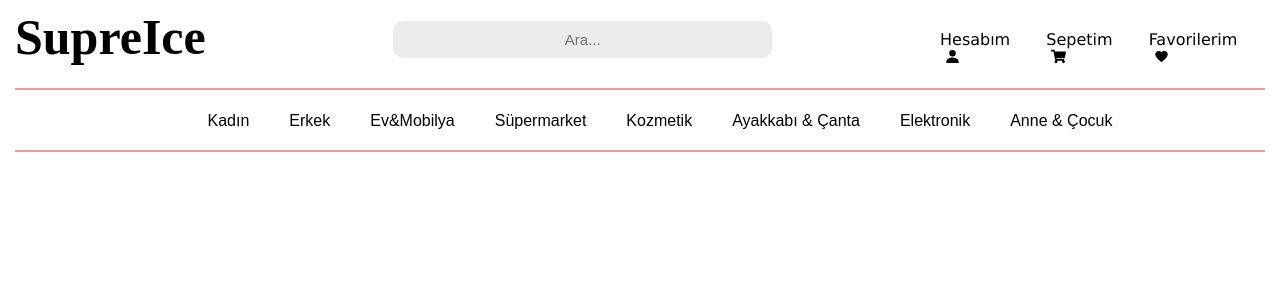
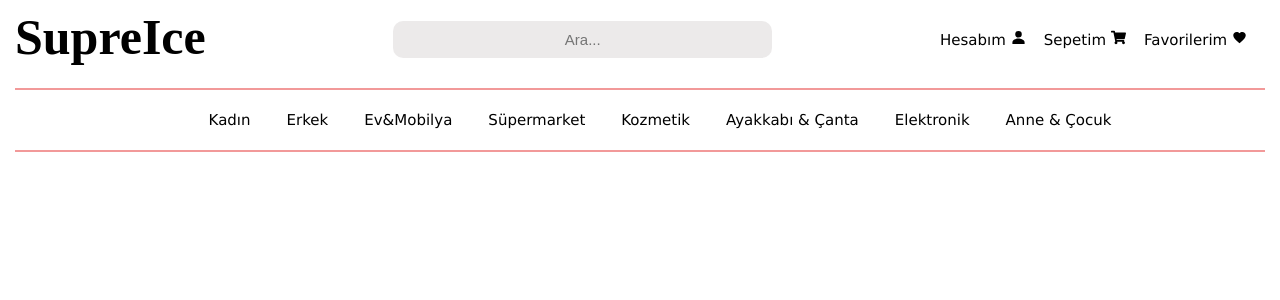
Before and after one commit to AysuDemirci/SupreIce_Design, a React (Create React App) app: page / in a window 1280 px wide. Shown: the top 300 px of the page. Built offline with nearby package versions, Linux system fonts and the light colour scheme.

Commit message:
dropdown genel tamamlanması

```diff
--- a/src/Components/Navbar.js
+++ b/src/Components/Navbar.js
@@ -752,7 +752,7 @@ export default function Navbar() {
         />
       </div>
       <div className="menu-icon" onClick={handleShowNavbar}>
-        <IoMenu />
+        <IoMenu style={{width:"50px"}}/>
       </div>
       <div
         className={`navbar ${showNavbar && "active"}`}
@@ -767,19 +767,21 @@ export default function Navbar() {
               onMouseEnter={() => handleMouseEnter(item.id)}
               onMouseLeave={handleMouseLeave}
             >
-              <a href="/" style={{ textDecoration: "none", color: "black" }}>
-                {" "}
-                <button
+              <a
+                href="/"
                 className="navbar-menuItems"
                 style={{
+                  textDecoration: "none",
+
                   borderBottom:
-                      isDrowpdownVisible && activeMenuId === item.id
+                    activeMenuId === item.id
                       ? "3px solid #bf4565"
                       : "transparent",
+                  color:activeMenuId===item.id?"#bf4565" :"black"  ,
                 }}
               >
+
                 {item.name}
-                </button>
               </a>
 
               {isDrowpdownVisible && activeMenuId === item.id && (
@@ -794,13 +796,14 @@ export default function Navbar() {
               onMouseEnter={handleCartMouseEnter}
               onMouseLeave={handleCartMouseLeave}
             >
-              {isCartDropdownVisible && (
-                <CartDropdown accountDetails={accountDetails} />
-              )}
+
               <a className="navbar-ul2-li-drp navbar-ul2-li" href="/">
                 Hesabım
                 <IoPersonSharp className="icons" />
               </a>
+              {isCartDropdownVisible && (
+                <CartDropdown accountDetails={accountDetails} />
+              )}
             </li>
             <li>
               <a className="navbar-ul2-li" href="/">
--- a/src/Style.css
+++ b/src/Style.css
@@ -4,9 +4,6 @@
     align-items: center;
     margin:auto;
 }
-
-
-
 
 .navbar{
     height: 60px;
@@ -46,19 +43,14 @@
 .navbar-menuItems{
     background-color: transparent;
     border: none;
-    font-size: 16px;
+    font-size: 15px;
     text-align: center;
-    border-bottom: 3px solid transparent;
     position: relative;
-    margin-top: 2px;
-    padding: 20px;
+    margin-top: -5px;
+    padding: 18px;
+    font-family: 'Lucida Sans', 'Lucida Sans Regular', 'Lucida Grande', 'Lucida Sans Unicode', Geneva, Verdana, sans-serif;
 }
 
-
-.navbar-menuItems:hover{
-    border-bottom:3px solid #bf4565;
-    color: #bf4565;
-}
 
 .navbar-searchInput{
     height: 35px;
@@ -84,13 +76,13 @@
     transition: all linear 0.3s;
     display: flex;
     position: absolute;
-    width:943px;
+    width:920px;
     overflow: hidden;
     box-sizing: border-box;
     height: 300px;
     margin: auto;
     top: 105%;
-    left: 175px;
+    left: 185px;
     z-index: 10;
     border-bottom-left-radius: 10px;
     border-bottom-right-radius: 10px;
@@ -107,7 +99,7 @@
     margin: unset;
     display: flex;
     font-size: 13px;
-    margin-left: -15px;
+    margin-left: -20px;
     margin-top: 15px;
 
 
@@ -140,7 +132,7 @@
 .navbar-ul2-li{
   text-decoration: none;
   color: black;
-  font-size: 16px;
+  font-size: 15px;
 
 
 
@@ -148,7 +140,7 @@
 .navbar-ul2-li-drp{
   text-decoration: none;
   color: black;
-  font-size: 16px;
+  font-size: 15px;
 
 
 
@@ -214,15 +206,18 @@
 @media(max-width:1275px){
   .menu-icon{
     display: block;
+    margin-top: -55px;
+    margin-left: 40px;
+
 
   }
   .navbar{
-    position: absolute;
+    position: fixed;
     right: 0;
-    top: 70px;
+    top: 0px;
     background-color: #fef7e5;
     width: 0px;
-    height: calc(100vh - 60px);
+    height: calc(100vh);
     transition: all 0.3s ease-in;
     overflow: hidden;
     border: none;
@@ -237,19 +232,20 @@
   .navbar ul{
     display: flex;
     flex-direction: column;
-    margin-top: 50px;
+    margin-top: 100px;
 
 
   }
   .navbar ul li{
     margin-right: unset;
+    margin-bottom: 45px;
+
 
   }
   .navbar-ul2-style{
-    margin-top: 530px;
+    margin-top: 540px;
     margin-left: 385px;
     position: absolute;
-    font-size: 35px;
 
   }
   .icons{
@@ -257,11 +253,21 @@
 
   }
   .navbar-menuItems{
-    font-family: 'Lucida Sans', 'Lucida Sans Regular', 'Lucida Grande', 'Lucida Sans Unicode', Geneva, Verdana, sans-serif;
+    padding: 0px;
+    margin-left: 20px;
   }
+
+
   .navbar-ul2-li:hover{
     border-bottom: 3px solid #bf4565;
     color: #bf4565;
+
+  }
+  .cart-dropdown{
+    display: none;
+  }
+  .navbar-brandName{
+    margin-left: 100px;
   }
 
 }
```
Lines whose indentation alone changed are shown as unchanged.
